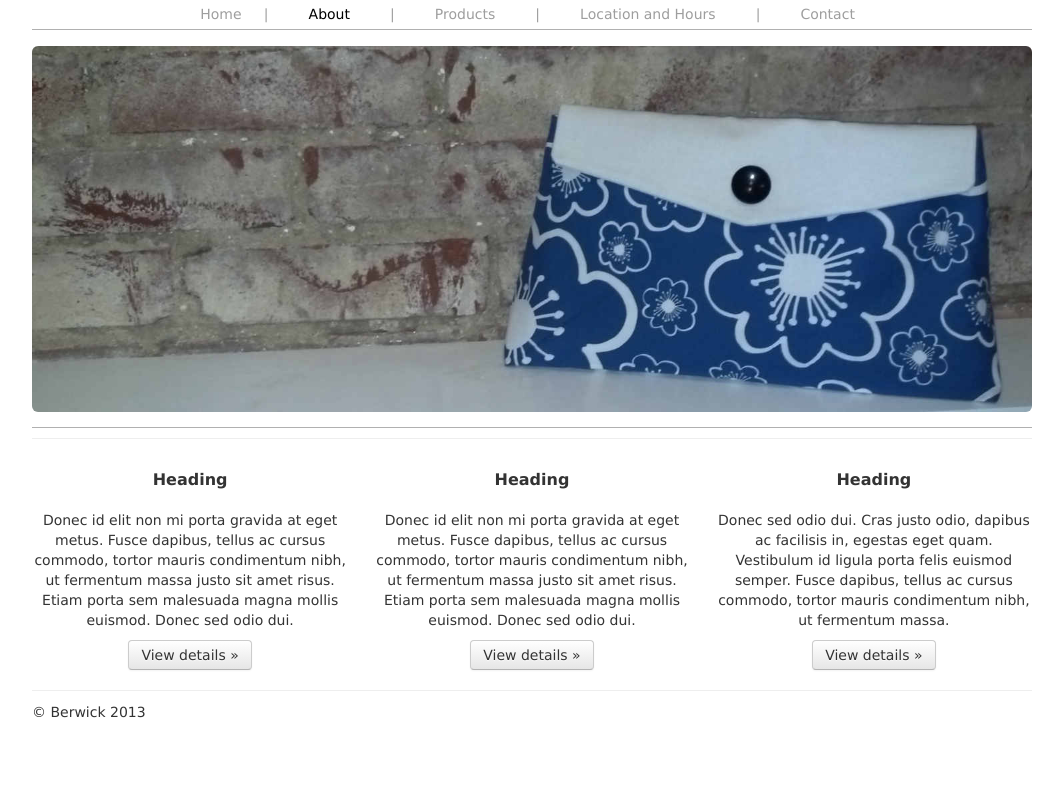
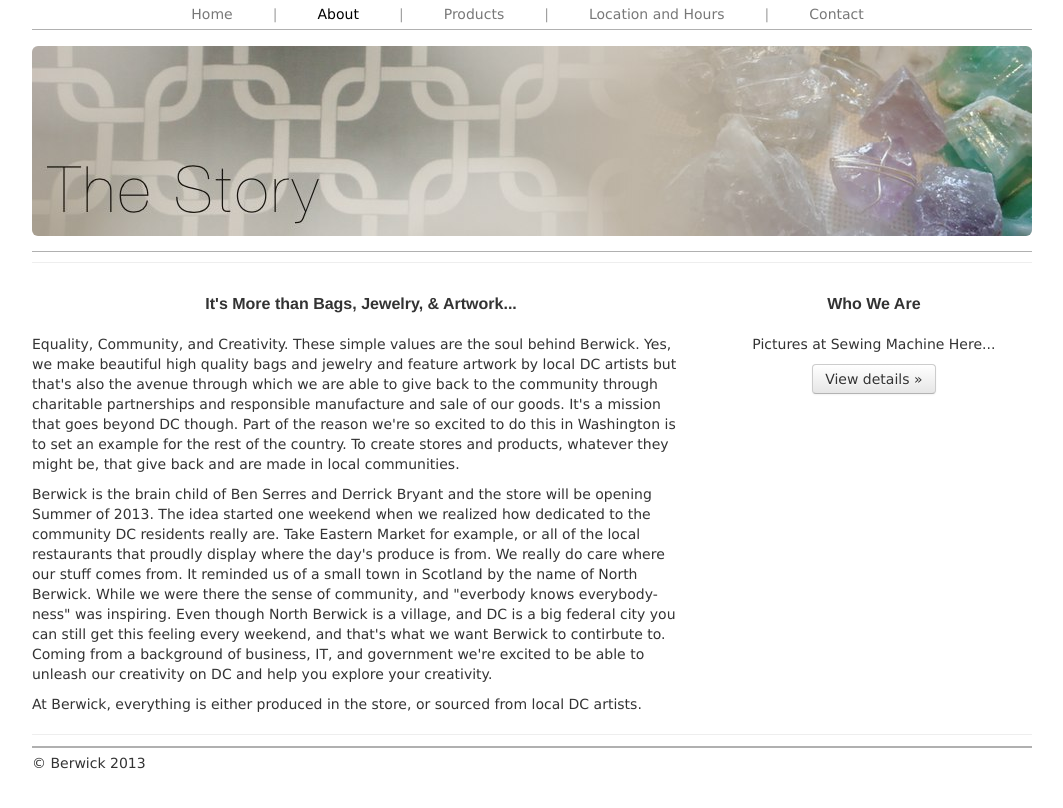
Before and after one commit to BerwickDC/website, a plain HTML site: page about.html in a window 1280 px wide. Shown: the part 172-980 px from the top of the page, without its empty margins (108-1171 px from the left). Drawn offline with Linux system fonts and the light colour scheme.

Commit message:
Updated About

```diff
--- a/about.html
+++ b/about.html
@@ -33,7 +33,7 @@
       <img src="img/logo.png" class="logo"/>
       <div class="masthead">
         <div class="navtext">
-          <a href="index.html">Home</a> &nbsp &nbsp
+          <a href="index.html">Home</a> &nbsp &nbsp &nbsp &nbsp
           | &nbsp &nbsp &nbsp &nbsp <a href="about.html" class="active">About</a> &nbsp &nbsp &nbsp &nbsp
           | &nbsp &nbsp &nbsp &nbsp <a href="products.html">Products</a> &nbsp &nbsp &nbsp &nbsp
           | &nbsp &nbsp &nbsp &nbsp <a href="location.html">Location and Hours</a> &nbsp &nbsp &nbsp &nbsp
@@ -42,7 +42,7 @@
       </div>
       <!-- Jumbotron -->
       <div class="jumbotron">
-        <img src="img/slide6.jpg" class="img-rounded">
+        <img src="img/aboutjumbotron.jpg" class="img-rounded">
         <!--<h1>Your Bag Here!</h1>
         <p class="lead">Create a bag as unique and you are.</p>-->
         <!--<a class="btn btn-large btn-success" href="http://twitter.github.com/bootstrap/examples/justified-nav.html#">Get started today</a>-->
@@ -52,21 +52,23 @@
 
       <!-- Example row of columns -->
       <div class="row-fluid">
-        <div class="span4">
-          <h2>Heading</h2>
-          <p>Donec id elit non mi porta gravida at eget metus. Fusce dapibus, tellus ac cursus commodo, tortor mauris condimentum nibh, ut fermentum massa justo sit amet risus. Etiam porta sem malesuada magna mollis euismod. Donec sed odio dui. </p>
-          <p><a class="btn" href="http://twitter.github.com/bootstrap/examples/justified-nav.html#">View details »</a></p>
+        <div class="span8">
+          <h2>It's More than Bags, Jewelry, &amp; Artwork...</h2>
+          <p>Equality, Community, and Creativity. These simple values are the soul behind Berwick. Yes, we make beautiful high quality bags and jewelry and feature artwork by local DC artists but that's also the avenue through which we are able to give back to the community through charitable partnerships and responsible manufacture and sale of our goods. It's a mission that goes beyond DC though. Part of the reason we're so excited to do this in Washington is to set an example for the rest of the country. To create stores and products, whatever they might be, that give back and are made in local communities.</p>
+
+          <p>Berwick is the brain child of Ben Serres and Derrick Bryant and the store will be opening Summer of 2013. The idea started one weekend when we realized how dedicated to the community DC residents really are. Take Eastern Market for example, or all of the local restaurants that proudly display where the day's produce is from. We really do care where our stuff comes from. It reminded us of a small town in Scotland by the name of North Berwick. While we were there the sense of community, and "everbody knows everybody-ness" was inspiring. Even though North Berwick is a village, and DC is a big federal city you can still get this feeling every weekend, and that's what we want Berwick to contirbute to. Coming from a background of business, IT, and government we're excited to be able to unleash our creativity on DC and help you explore your creativity. </p> <p> At Berwick, everything is either produced in the store, or sourced from local DC artists.</p>
+
         </div>
         <div class="span4">
-          <h2>Heading</h2>
-          <p>Donec id elit non mi porta gravida at eget metus. Fusce dapibus, tellus ac cursus commodo, tortor mauris condimentum nibh, ut fermentum massa justo sit amet risus. Etiam porta sem malesuada magna mollis euismod. Donec sed odio dui. </p>
+          <h2>Who We Are</h2>
+          <p>Pictures at Sewing Machine Here... </p>
           <p><a class="btn" href="http://twitter.github.com/bootstrap/examples/justified-nav.html#">View details »</a></p>
        </div>
-        <div class="span4">
+        <!--<div class="span4">
           <h2>Heading</h2>
           <p>Donec sed odio dui. Cras justo odio, dapibus ac facilisis in, egestas eget quam. Vestibulum id ligula porta felis euismod semper. Fusce dapibus, tellus ac cursus commodo, tortor mauris condimentum nibh, ut fermentum massa.</p>
           <p><a class="btn" href="http://twitter.github.com/bootstrap/examples/justified-nav.html#">View details »</a></p>
-        </div>
+        </div> -->
       </div>
 
       <hr>
--- a/css/common.css
+++ b/css/common.css
@@ -68,3 +68,7 @@
       .span4 {
         text-align: center;
       }
+      .footer {
+        border-top: solid 2px #B0B0B0;
+        padding-top: 5px;
+      }
```
Also changed, not shown: css/bootstrap.css, img/aboutjumbotron.jpg (added).
